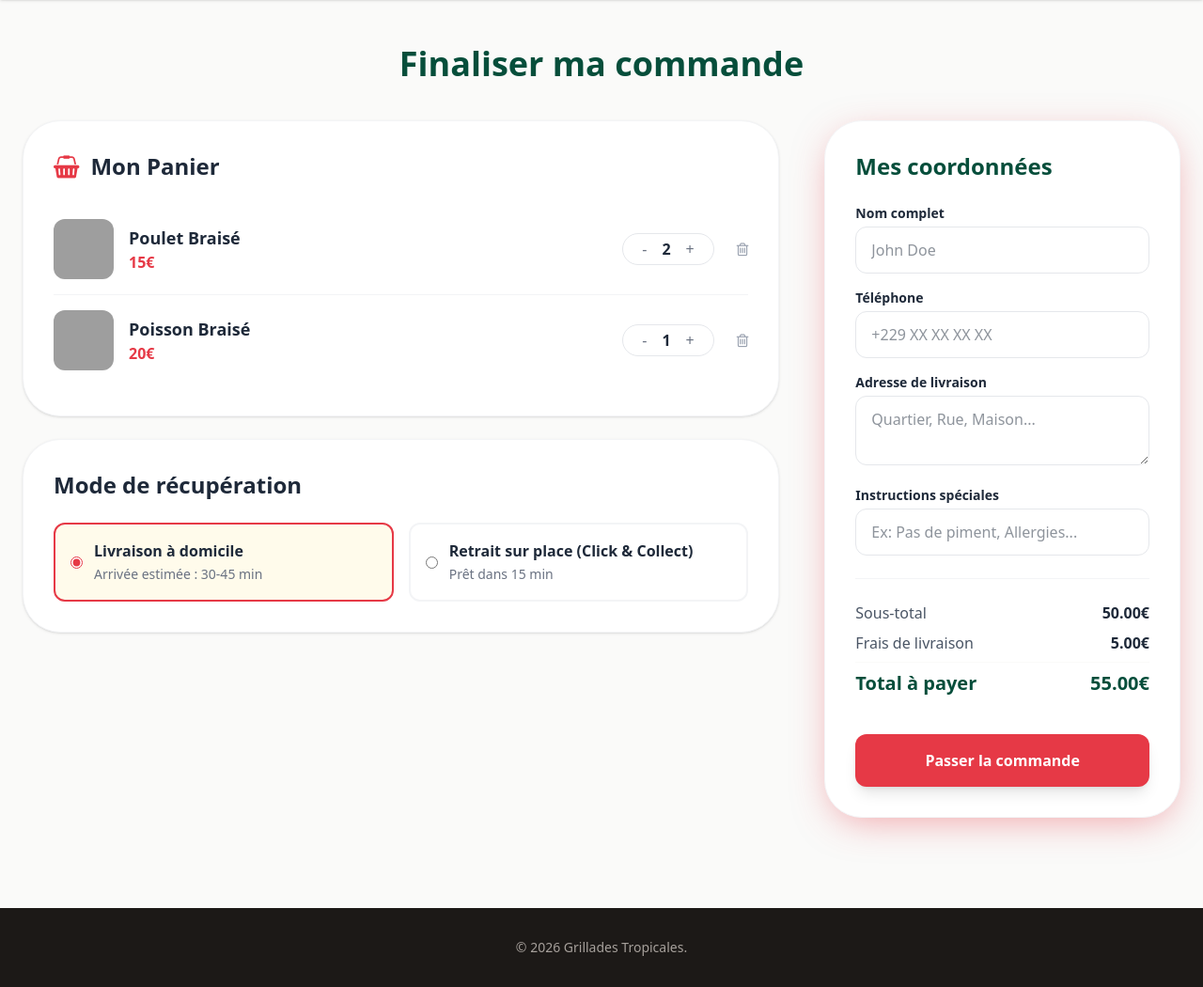
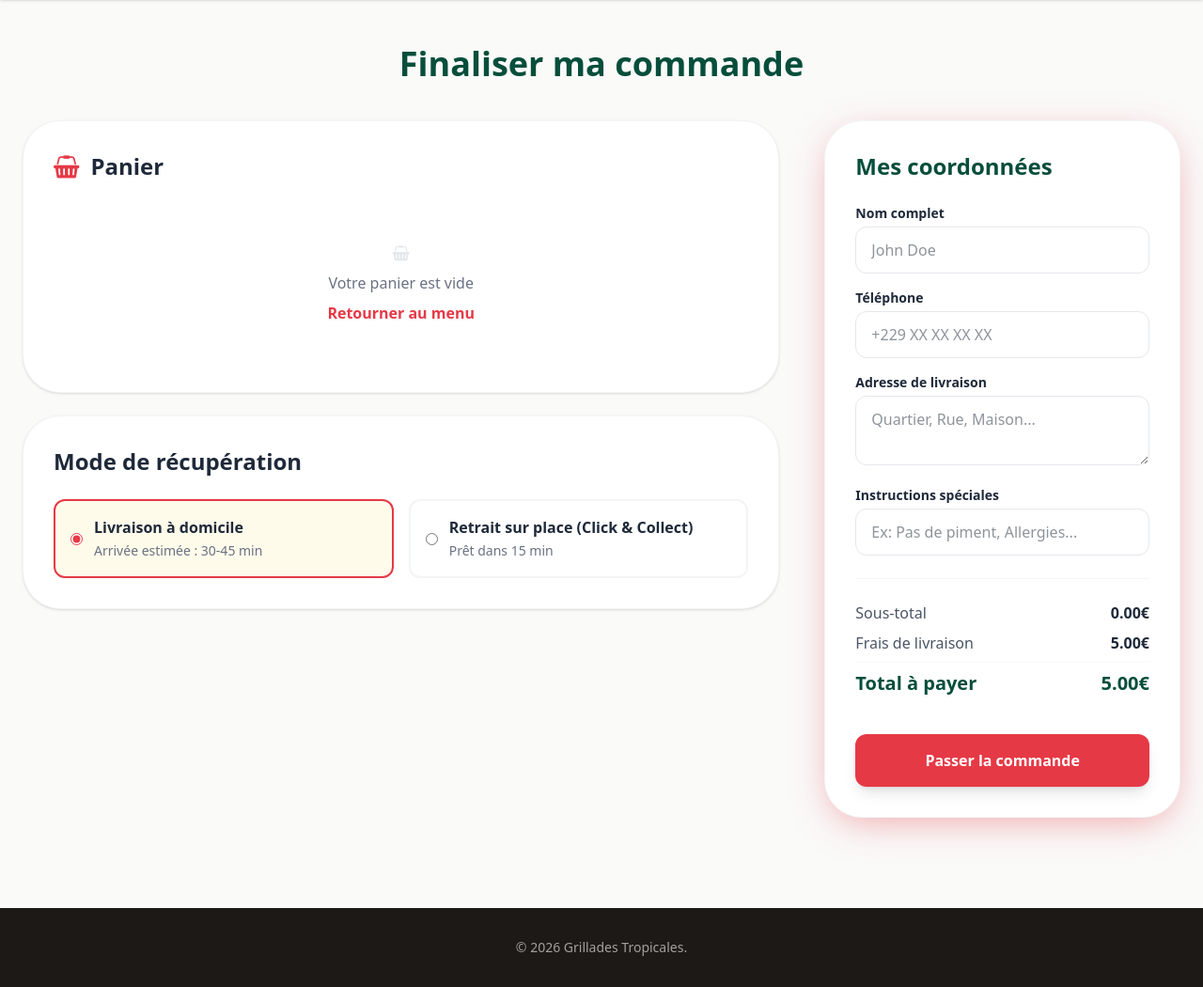
Before and after one commit to adariori/braise_marine, a PHP site: page /includes/commande.html in a window 1280 px wide. Shown: the part 72-1122 px from the top of the page at 94% size. Run offline with PHP 8.4, Linux system fonts and the light colour scheme; style sheets or scripts are compiled from the project's sources; grey boxes are pictures that could not be loaded.

Commit message:
front final

```diff
--- a/frontend/assets/css/output.css
+++ b/frontend/assets/css/output.css
@@ -8,14 +8,9 @@
     --font-mono: ui-monospace, SFMono-Regular, Menlo, Monaco, Consolas, "Liberation Mono",
       "Courier New", monospace;
     --color-red-500: oklch(63.7% 0.237 25.331);
-    --color-orange-200: oklch(90.1% 0.076 70.697);
-    --color-orange-500: oklch(70.5% 0.213 47.604);
-    --color-orange-600: oklch(64.6% 0.222 41.116);
-    --color-orange-700: oklch(55.3% 0.195 38.402);
     --color-amber-50: oklch(98.7% 0.022 95.277);
+    --color-green-500: oklch(72.3% 0.219 149.579);
     --color-green-600: oklch(62.7% 0.194 149.214);
-    --color-green-800: oklch(44.8% 0.119 151.328);
-    --color-green-900: oklch(39.3% 0.095 152.535);
     --color-gray-100: oklch(96.7% 0.003 264.542);
     --color-gray-200: oklch(92.8% 0.006 264.531);
     --color-gray-400: oklch(70.7% 0.022 261.325);
@@ -34,6 +29,8 @@
     --container-sm: 24rem;
     --container-lg: 32rem;
     --container-2xl: 42rem;
+    --text-xs: 0.75rem;
+    --text-xs--line-height: calc(1 / 0.75);
     --text-sm: 0.875rem;
     --text-sm--line-height: calc(1.25 / 0.875);
     --text-lg: 1.125rem;
@@ -56,8 +53,8 @@
     --font-weight-black: 900;
     --tracking-tight: -0.025em;
     --leading-relaxed: 1.625;
+    --radius-lg: 0.5rem;
     --radius-xl: 0.75rem;
-    --radius-2xl: 1rem;
     --radius-3xl: 1.5rem;
     --blur-sm: 8px;
     --blur-md: 12px;
@@ -302,6 +305,9 @@
   .mx-auto {
     margin-inline: auto;
   }
+  .mt-2 {
+    margin-top: calc(var(--spacing) * 2);
+  }
   .mt-4 {
     margin-top: calc(var(--spacing) * 4);
   }
@@ -323,6 +329,9 @@
   .mb-2 {
     margin-bottom: calc(var(--spacing) * 2);
   }
+  .mb-3 {
+    margin-bottom: calc(var(--spacing) * 3);
+  }
   .mb-4 {
     margin-bottom: calc(var(--spacing) * 4);
   }
@@ -349,6 +364,9 @@
   }
   .hidden {
     display: none;
+  }
+  .inline-block {
+    display: inline-block;
   }
   .table {
     display: table;
@@ -723,6 +772,9 @@
   .py-8 {
     padding-block: calc(var(--spacing) * 8);
   }
+  .py-10 {
+    padding-block: calc(var(--spacing) * 10);
+  }
   .py-12 {
     padding-block: calc(var(--spacing) * 12);
   }
@@ -811,6 +867,9 @@
   .text-gray-100 {
     color: var(--color-gray-100);
   }
+  .text-gray-200 {
+    color: var(--color-gray-200);
+  }
   .text-gray-400 {
     color: var(--color-gray-400);
   }
@@ -1122,6 +1205,26 @@
   syntax: "*";
   inherits: false;
   initial-value: 1;
+}
+@property --tw-rotate-x {
+  syntax: "*";
+  inherits: false;
+}
+@property --tw-rotate-y {
+  syntax: "*";
+  inherits: false;
+}
+@property --tw-rotate-z {
+  syntax: "*";
+  inherits: false;
+}
+@property --tw-skew-x {
+  syntax: "*";
+  inherits: false;
+}
+@property --tw-skew-y {
+  syntax: "*";
+  inherits: false;
 }
 @property --tw-space-y-reverse {
   syntax: "*";
@@ -1327,6 +1430,11 @@
       --tw-scale-x: 1;
       --tw-scale-y: 1;
       --tw-scale-z: 1;
+      --tw-rotate-x: initial;
+      --tw-rotate-y: initial;
+      --tw-rotate-z: initial;
+      --tw-skew-x: initial;
+      --tw-skew-y: initial;
       --tw-space-y-reverse: 0;
       --tw-space-x-reverse: 0;
       --tw-divide-y-reverse: 0;
--- /dev/null
+++ b/frontend/assets/js/commande.js
@@ -0,0 +1,153 @@
+const panierListe = document.querySelector('#panier-liste')
+const sousTotalEl = document.querySelector('#sous-total')
+const livraisonEl = document.querySelector('#frais-livraison')
+const totalFinalEl = document.querySelector('#total-final')
+const formCommande = document.querySelector('#form-commande')
+const blocAdresse = document.querySelector('#zone-adresse')
+const adresseInput = document.querySelector('#adresse-client')
+
+function updateBadge() {
+    const panier = JSON.parse(localStorage.getItem('panier')) || [];
+    const totalArticles = panier.reduce((acc, item) => acc + item.quantite, 0);
+    const badge = document.getElementById('cart-count');
+    if (badge) {
+        badge.textContent = totalArticles;
+        badge.classList.toggle('hidden', totalArticles === 0);
+    }
+}
+
+function obtenirPanier() {
+    return JSON.parse(localStorage.getItem("panier")) || []
+}
+
+function sauvegarderPanier(panier) {
+    localStorage.setItem("panier", JSON.stringify(panier))
+}
+
+function afficherPanier() {
+    const panier = obtenirPanier()
+    if (!panierListe) return
+
+    panierListe.innerHTML = ''
+
+    if (panier.length === 0) {
+        panierListe.innerHTML = `
+            <div class="text-center py-10">
+                <i class="fa fa-shopping-basket text-4xl text-gray-200 mb-3"></i>
+                <p class="text-gray-500">Votre panier est vide</p>
+                <a href="index.html" class="text-braise font-bold mt-2 inline-block">Retourner au menu</a>
+            </div>`
+        calculerTotaux()
+        updateBadge()
+        return
+    }
+
+    panier.forEach((item, index) => {
+        const article = document.createElement('div')
+        article.className = "py-4 flex items-center justify-between"
+
+        article.innerHTML = `
+            <div class="flex items-center space-x-4">
+                <img src="${item.image}" class="w-16 h-16 rounded-xl object-cover">
+                <div>
+                    <h3 class="font-bold text-lg">${item.nom}</h3>
+                    <p class="text-xs text-gray-500 italic">
+                        Accompagnement : ${item.accompagnement || 'Standard'}
+                    </p>
+                    <p class="text-braise font-bold">${item.prix}€</p>
+                </div>
+            </div>
+
+            <div class="flex items-center space-x-6">
+                <div class="flex items-center border rounded-full px-3 py-1">
+                    <button onclick="changerQuantite(${index}, -1)">-</button>
+                    <span class="font-bold px-2">${item.quantite}</span>
+                    <button onclick="changerQuantite(${index}, 1)">+</button>
+                </div>
+
+                <button onclick="supprimerArticle(${index})">
+                    <i class="fa fa-trash-o text-xl text-gray-400 hover:text-red-500"></i>
+                </button>
+            </div>
+        `
+        panierListe.appendChild(article)
+    })
+
+    calculerTotaux()
+    updateBadge()
+}
+
+window.changerQuantite = function (index, delta) {
+    const panier = obtenirPanier();
+    panier[index].quantite += delta;
+
+    if (panier[index].quantite <= 0) {
+        return supprimerArticle(index);
+    }
+
+    sauvegarderPanier(panier);
+    afficherPanier();
+}
+
+window.supprimerArticle = function (index) {
+    const panier = obtenirPanier()
+    panier.splice(index, 1)
+    sauvegarderPanier(panier)
+    afficherPanier()
+}
+
+function calculerTotaux() {
+    const panier = obtenirPanier();
+
+    const sousTotal = panier.reduce((sum, item) => sum + (item.prix * item.quantite), 0);
+
+    const modeRadio = document.querySelector('input[name="mode"]:checked');
+    const mode = modeRadio ? modeRadio.value : 'livraison';
+
+    const fraisLivraison = mode === 'livraison' ? 5 : 0;
+    const totalFinal = sousTotal + fraisLivraison;
+
+    if (sousTotalEl) sousTotalEl.textContent = `${sousTotal.toFixed(2)}€`;
+    if (livraisonEl) livraisonEl.textContent = `${fraisLivraison.toFixed(2)}€`;
+    if (totalFinalEl) totalFinalEl.textContent = `${totalFinal.toFixed(2)}€`;
+}
+
+document.querySelectorAll('input[name="mode"]').forEach(radio => {
+    radio.addEventListener('change', () => {
+        const isRetrait = radio.value === 'retrait'
+
+        if (blocAdresse) {
+            blocAdresse.classList.toggle('hidden', isRetrait)
+        }
+
+        if (adresseInput) {
+            adresseInput.required = !isRetrait
+        }
+
+        calculerTotaux()
+    })
+})
+
+if (formCommande) {
+    formCommande.addEventListener('submit', (e) => {
+        e.preventDefault()
+
+        const panier = obtenirPanier()
+
+        if (panier.length === 0) {
+            alert("Votre panier est vide !")
+            return
+        }
+
+        const nom = e.target.querySelector('#nom-client')?.value || 'Client'
+
+        alert(`Merci ${nom} ! Votre commande est validée.`)
+
+        localStorage.removeItem("panier")
+        window.location.href = "index.html"
+    })
+}
+
+afficherPanier()
+calculerTotaux()
+updateBadge()
--- a/frontend/includes/commande.html
+++ b/frontend/includes/commande.html
@@ -12,18 +12,31 @@
 
 <body class="antialiased text-gray-800 bg-stone-50">
 
+    <!-- header -->
     <header id="main-header" class="bg-white/90 backdrop-blur-md shadow-sm sticky top-0 z-50">
+
         <nav class="container mx-auto px-6 py-4 flex justify-between items-center">
+
             <div class="flex items-center space-x-2">
+
                 <img src="../assets/images/logo.png" alt="Logo" class="w-10 h-10">
+
                 <span class="text-xl font-bold tracking-tight text-tropical-green">
+
                     Grillades<span class="text-braise">Tropicales</span>
+
                 </span>
+
             </div>
+
             <a href="index.html" class="text-tropical-green font-medium hover:text-braise transition">
+
                 <i class="fa fa-arrow-left mr-2"></i>Retour au menu
+
             </a>
+
         </nav>
+
     </header>
 
     <main class="container mx-auto px-6 py-12">
@@ -34,64 +47,27 @@
             <div class="lg:col-span-2 space-y-6">
                 <div class="bg-white p-8 rounded-super shadow-sm border border-gray-100">
                     <h2 class="text-2xl font-bold mb-6 flex items-center">
-                        <i class="fa fa-shopping-basket text-braise mr-3"></i>Mon Panier
+                        <i class="fa fa-shopping-basket text-braise mr-3"></i>Panier
                     </h2>
 
                     <div id="panier-liste" class="divide-y divide-gray-100">
-                        <div class="py-4 flex items-center justify-between">
-                            <div class="flex items-center space-x-4">
-                                <img src="poulet.jpg" class="w-16 h-16 rounded-xl object-cover" alt="Poulet">
-                                <div>
-                                    <h3 class="font-bold text-lg">Poulet Braisé</h3>
-                                    <p class="text-braise font-bold">15€</p>
-                                </div>
-                            </div>
-                            <div class="flex items-center space-x-6">
-                                <div class="flex items-center border border-gray-200 rounded-full px-3 py-1">
-                                    <button class="text-gray-500 hover:text-braise px-2">-</button>
-                                    <span class="font-bold px-2">2</span>
-                                    <button class="text-gray-500 hover:text-braise px-2">+</button>
-                                </div>
-                                <button class="text-gray-400 hover:text-red-500 transition">
-                                    <i class="fa fa-trash-o text-xl"></i>
-                                </button>
-                            </div>
-                        </div>
-
-                        <div class="py-4 flex items-center justify-between">
-                            <div class="flex items-center space-x-4">
-                                <img src="poisson.jpg" class="w-16 h-16 rounded-xl object-cover" alt="Poisson">
-                                <div>
-                                    <h3 class="font-bold text-lg">Poisson Braisé</h3>
-                                    <p class="text-braise font-bold">20€</p>
-                                </div>
-                            </div>
-                            <div class="flex items-center space-x-6">
-                                <div class="flex items-center border border-gray-200 rounded-full px-3 py-1">
-                                    <button class="text-gray-500 hover:text-braise px-2">-</button>
-                                    <span class="font-bold px-2">1</span>
-                                    <button class="text-gray-500 hover:text-braise px-2">+</button>
-                                </div>
-                                <button class="text-gray-400 hover:text-red-500 transition">
-                                    <i class="fa fa-trash-o text-xl"></i>
-                                </button>
-                            </div>
-                        </div>
                     </div>
                 </div>
 
                 <div class="bg-white p-8 rounded-super shadow-sm border border-gray-100">
                     <h2 class="text-2xl font-bold mb-6">Mode de récupération</h2>
                     <div class="grid grid-cols-1 md:grid-cols-2 gap-4">
-                        <label class="relative flex items-center p-4 border-2 border-braise bg-amber-50 rounded-xl cursor-pointer">
-                            <input type="radio" name="mode" class="mr-3 accent-braise" checked>
+                        <label
+                            class="relative flex items-center p-4 border-2 border-braise bg-amber-50 rounded-xl cursor-pointer mode-option">
+                            <input type="radio" name="mode" value="livraison" class="mr-3 accent-braise" checked>
                             <div>
                                 <span class="block font-bold">Livraison à domicile</span>
                                 <span class="text-sm text-gray-500">Arrivée estimée : 30-45 min</span>
                             </div>
                         </label>
-                        <label class="relative flex items-center p-4 border-2 border-gray-100 rounded-xl cursor-pointer hover:border-tropical-green transition">
-                            <input type="radio" name="mode" class="mr-3 accent-tropical-green">
+                        <label
+                            class="relative flex items-center p-4 border-2 border-gray-100 rounded-xl cursor-pointer hover:border-tropical-green transition mode-option">
+                            <input type="radio" name="mode" value="retrait" class="mr-3 accent-tropical-green">
                             <div>
                                 <span class="block font-bold">Retrait sur place (Click & Collect)</span>
                                 <span class="text-sm text-gray-500">Prêt dans 15 min</span>
@@ -107,37 +83,43 @@
                     <form id="form-commande" class="space-y-4">
                         <div>
                             <label class="block text-sm font-semibold mb-1">Nom complet</label>
-                            <input type="text" placeholder="John Doe" class="w-full px-4 py-3 rounded-xl border border-gray-200 focus:border-braise outline-none transition">
+                            <input type="text" id="nom-client" required placeholder="John Doe"
+                                class="w-full px-4 py-3 rounded-xl border border-gray-200 focus:border-braise outline-none transition">
                         </div>
                         <div>
                             <label class="block text-sm font-semibold mb-1">Téléphone</label>
-                            <input type="tel" placeholder="+229 XX XX XX XX" class="w-full px-4 py-3 rounded-xl border border-gray-200 focus:border-braise outline-none transition">
+                            <input type="tel" id="tel-client" required placeholder="+229 XX XX XX XX"
+                                class="w-full px-4 py-3 rounded-xl border border-gray-200 focus:border-braise outline-none transition">
                         </div>
-                        <div>
+                        <div id="zone-adresse">
                             <label class="block text-sm font-semibold mb-1">Adresse de livraison</label>
-                            <textarea rows="2" placeholder="Quartier, Rue, Maison..." class="w-full px-4 py-3 rounded-xl border border-gray-200 focus:border-braise outline-none transition"></textarea>
+                            <textarea id="adresse-client" rows="2" placeholder="Quartier, Rue, Maison..."
+                                class="w-full px-4 py-3 rounded-xl border border-gray-200 focus:border-braise outline-none transition"></textarea>
                         </div>
                         <div>
                             <label class="block text-sm font-semibold mb-1">Instructions spéciales</label>
-                            <input type="text" placeholder="Ex: Pas de piment, Allergies..." class="w-full px-4 py-3 rounded-xl border border-gray-200 focus:border-braise outline-none transition">
+                            <input type="text" placeholder="Ex: Pas de piment, Allergies..."
+                                class="w-full px-4 py-3 rounded-xl border border-gray-200 focus:border-braise outline-none transition">
                         </div>
 
                         <div class="border-t border-gray-100 pt-6 mt-6 space-y-2">
                             <div class="flex justify-between">
                                 <span class="text-gray-600">Sous-total</span>
-                                <span class="font-bold">50.00€</span>
+                                <span id="sous-total" class="font-bold">0.00€</span>
                             </div>
                             <div class="flex justify-between">
                                 <span class="text-gray-600">Frais de livraison</span>
-                                <span class="font-bold">5.00€</span>
+                                <span id="frais-livraison" class="font-bold">5.00€</span>
                             </div>
-                            <div class="flex justify-between text-xl font-black text-tropical-green pt-2 border-t border-stone-50">
+                            <div
+                                class="flex justify-between text-xl font-black text-tropical-green pt-2 border-t border-stone-50">
                                 <span>Total à payer</span>
-                                <span>55.00€</span>
+                                <span id="total-final">0.00€</span>
                             </div>
                         </div>
 
-                        <button type="submit" class="w-full bg-braise text-white font-bold py-4 rounded-xl shadow-lg hover:brightness-110 transition-all mt-6">
+                        <button type="submit"
+                            class="w-full bg-braise text-white font-bold py-4 rounded-xl shadow-lg hover:brightness-110 transition-all mt-6">
                             Passer la commande
                         </button>
                     </form>
@@ -152,5 +134,7 @@
         </div>
     </footer>
 
+    <script src="../assets/js/commande.js"></script>
 </body>
+
 </html>
```
Also changed, not shown: other parts of frontend/assets/css/output.css (+74 -3 lines), frontend/assets/js/main.js (+161 -59 lines), frontend/includes/index.html (+31 -22 lines), frontend/suivi.txt (+14 -30 lines).
